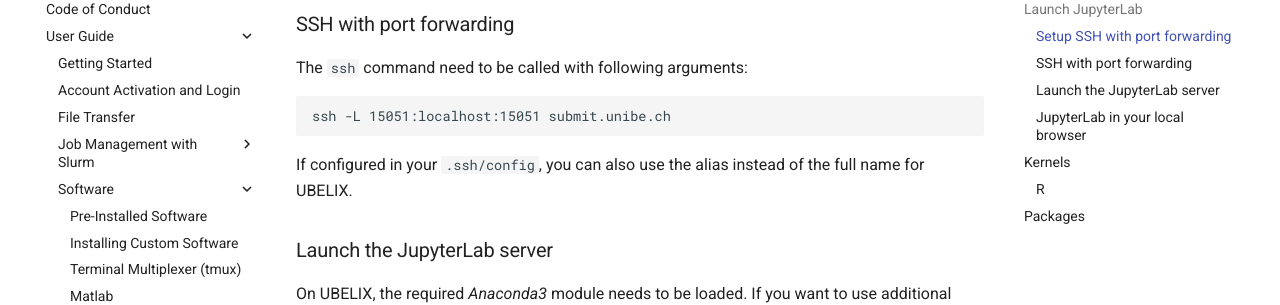
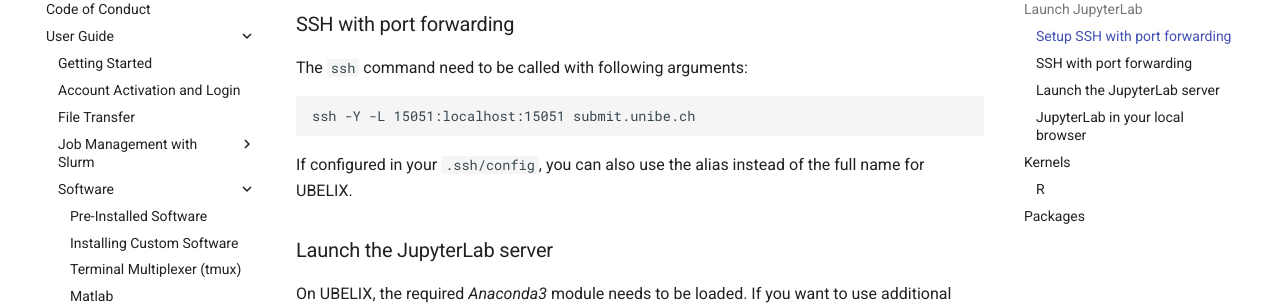
Before and after one commit to hpc-unibe-ch/hpc-unibe-ch.github.io, an MkDocs documentation site: the page built from docs/user-guide/software/JupyterLab.md, in a window 1280 px wide and 900 px high, scrolled down 1292 px. Shown: the part 153-458 px from the top of the window. Built offline with MkDocs 1.6.1 and Material for MkDocs 9.7.7, drawn with Linux system fonts in a browser that asks for light colours; comment, search, counter and statistics services are not loaded.

````diff
--- a/docs/user-guide/software/JupyterLab.md
+++ b/docs/user-guide/software/JupyterLab.md
@@ -44,7 +44,7 @@ First, the port forwarding needs to be enabled between your local machine and UB
 The ```ssh``` command need to be called with following arguments:
 
 ```
-ssh -L 15051:localhost:15051 submit.unibe.ch
+ssh -Y -L 15051:localhost:15051 submit.unibe.ch
 ```
 If configured in your ```.ssh/config```, you can also use the alias instead of the full name for UBELIX.
 
````
